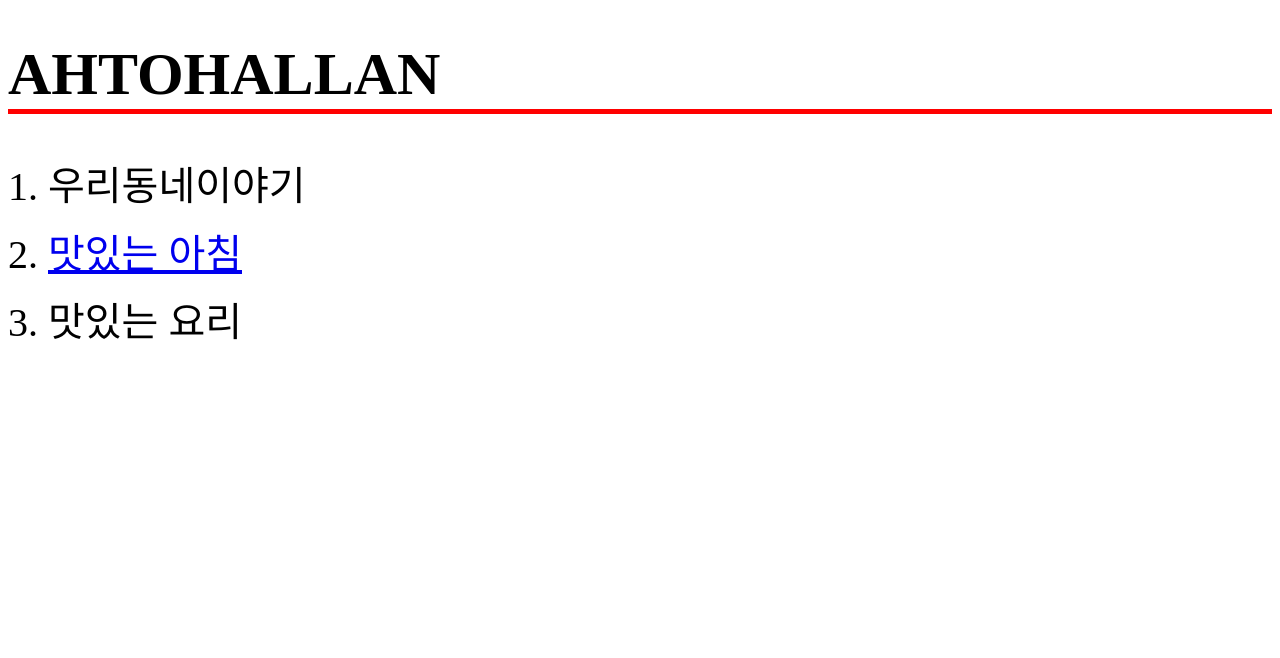
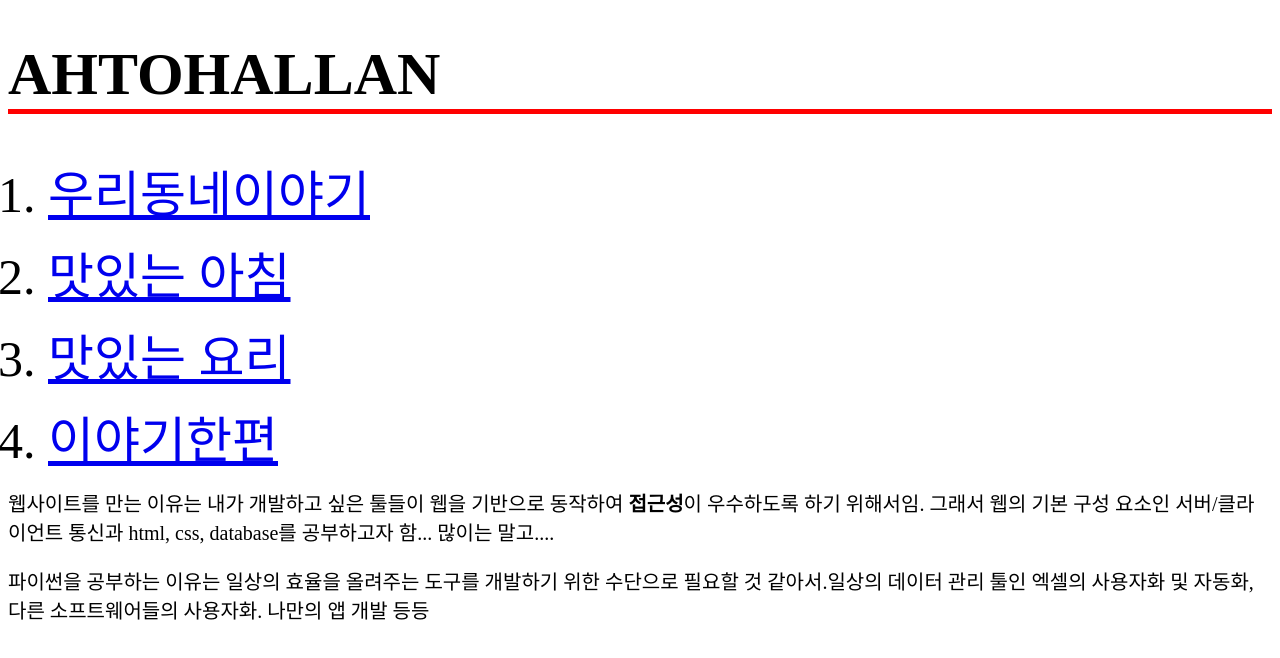
Before and after one commit to goconan/web001, a plain HTML site: page index.html in a window 1280 px wide. Drawn offline with Linux system fonts and the light colour scheme.

Commit message:
3rd time

```diff
--- a/index.html
+++ b/index.html
@@ -10,10 +10,17 @@
       border-bottom:5px solid red;
     }
     li {
-      font-size:40px;
-      margin-bottom:10px
+      font-size:50px;
+      margin-bottom:10px;
+    }
+
+    p {
+      font-size:20px;
+      margin-top:10px;
     }
   </style>
+
+
   </head>
 
 
@@ -22,17 +29,31 @@
 
     <ol>
       <li>
-        <a>우리동네이야기</a>
+        <a href="town01.html"> 우리동네이야기 </a>
         </li>
         <!-- 우리동네 관련된 고민들 -->
       <li>
-        <a href="/Users/conan/Documents/Github/web001/breakfast01.html">맛있는 아침</a>
+        <a href="breakfast01.html">맛있는 아침</a>
         </li>
         <!-- 아침식사 노하우 -->
       <li>
-        맛있는 요리
+        <a href="cooking.html"> 맛있는 요리 </a>
         </li>
         <!-- 기타 요리 노하우 -->
+      <li>
+        <a href="Astory.html"> 이야기한편 </a>
+        </li>
+          <!-- 이야기 한편 -->
       </ol>
+
+      <p>
+        웹사이트를 만는 이유는 내가 개발하고 싶은 툴들이 웹을 기반으로 동작하여 <strong>접근성</strong>이 우수하도록 하기 위해서임. 그래서 웹의 기본 구성 요소인 서버/클라이언트 통신과 html, css, database를 공부하고자 함... 많이는 말고....
+      </p>
+      <p>
+        파이썬을 공부하는 이유는 일상의 효율을 올려주는 도구를 개발하기 위한 수단으로 필요할 것 같아서.일상의 데이터 관리 툴인 엑셀의 사용자화 및 자동화, 다른 소프트웨어들의 사용자화. 나만의 앱 개발 등등
+      </P>
+
+
+
   </body>
 </html>
```
Also changed, not shown: Astory.html (added, +12 -0 lines), breakfast01.html (+3 -0 lines), cooking.html (added, +13 -0 lines), img/bookcover001.jpg (added), img/coding001.jpg (added), 3 other files.
